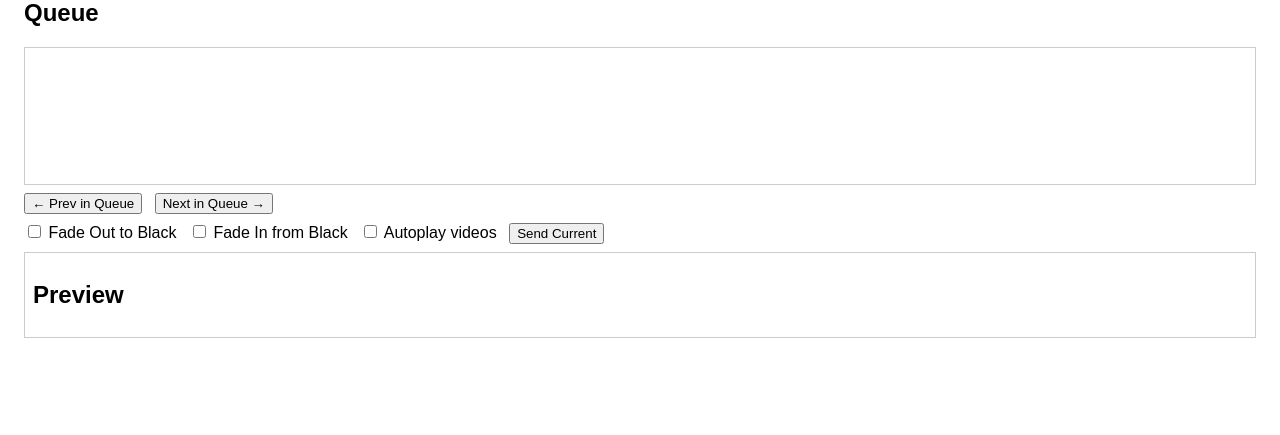
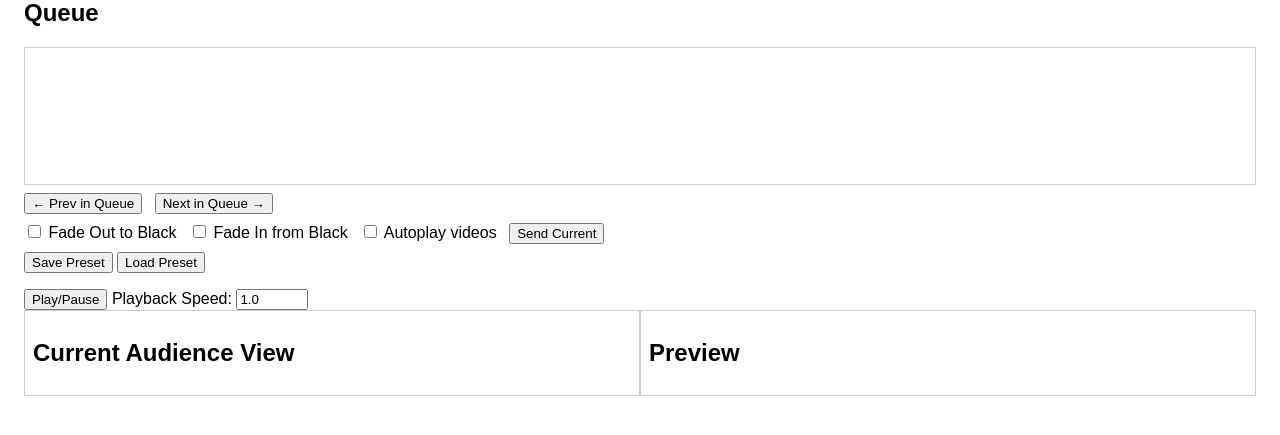
Before and after one commit to JackCapstaff/AudienceApp, a Flask app: template templates/control.html in a window 1280 px wide. Shown: the part 345-780 px from the top of the page. Run offline with Flask 2, Linux system fonts and the light colour scheme; the template is opened without the code that fills it, so the values that code supplies are empty; some libraries are stand-ins or nearby versions.

Commit message:
updates to all

```diff
--- a/app.py
+++ b/app.py
@@ -47,11 +47,16 @@ def on_fade_to_black():
     print("👂 [server] fade_to_black received")
     emit('fade_to_black', broadcast=True)
 
-# Debug handler: play video
-@socketio.on('play_video')
-def on_play_video():
-    print("👂 [server] play_video received")
-    emit('play_video', broadcast=True)
+# Media Controls
+@socketio.on('play_pause_video')
+def on_play_pause_video():
+  print("👂 [server] play_pause_video received")
+  emit('play_pause_video', broadcast=True)
+
+@socketio.on('set_playback_speed')
+def on_set_playback_speed(data):
+  print("👂 [server] set_playback_speed received:", data)
+  emit('set_playback_speed', data, broadcast=True)
 
 # Debug handler: votes (if using polls)
 @socketio.on('vote')
@@ -66,12 +71,12 @@ def favicon():
                                'favicon.ico', mimetype='image/vnd.microsoft.icon')
 
 if __name__ == '__main__':
-    # Make sure to run via `python app.py` in a terminal
-    print("⚙️  Starting SocketIO server…")
+    port = int(os.environ.get('PORT', 5000))
+    print("⚙️  Starting SocketIO server on port", port, "…")
     socketio.run(
         app,
         host='0.0.0.0',
-        port=5000,
+        port=port,
         debug=True,
         use_reloader=True
     )
--- a/templates/control.html
+++ b/templates/control.html
@@ -7,10 +7,12 @@
 
   <!-- 1) Load a matching Socket.IO v4 client from CDN -->
   <script
-    src="https://cdnjs.cloudflare.com/ajax/libs/socket.io/4.5.0/socket.io.min.js"
-    integrity="sha512-+FGF7mOcNq8dkKKWfkpEcJ8/0kgaSqU5unas47gfYXZxslWoUWg1I1l0sT/u5X8iO9VZrKxQ6AzlvbC0l8VRTg=="
+    src="https://cdnjs.cloudflare.com/ajax/libs/socket.io/4.8.1/socket.io.min.js"
+    integrity="sha512-8ExARjWWkIllMlNzVg7JKq9RKWPlJABQUNq6YvAjE/HobctjH/NA+bSiDMDvouBVjp4Wwnf1VP1OEv7Zgjtuxw=="
     crossorigin="anonymous" referrerpolicy="no-referrer">
   </script>
+
+  <script src="https://cdn.jsdelivr.net/npm/sortablejs@latest/Sortable.min.js"></script>
 
   <style>
     body { font-family: sans-serif; padding:1rem; }
@@ -33,7 +35,7 @@
       overflow:hidden;
       background:#111;
     }
-    .asset-tile.selected, .queue-tile.current {
+    .queue-tile.current {
       border-color:#007BFF;
     }
     .asset-tile img, .asset-tile video,
@@ -47,8 +49,26 @@
     }
     #send-options, #queue-controls { margin:0.5rem 0; }
     #send-options label, #queue-controls button { margin-right:0.5rem; }
-    #preview-container { border:1px solid #ccc; padding:0.5rem; }
-    #preview-img, #preview-video { max-width:100%; display:none; }
+    #preview-container, #current-audience-container {
+      border: 1px solid #ccc;
+      padding: 0.5rem;
+      margin-bottom: 0.5rem;
+      width: 50%; /* Take up 50% of the available space */
+      box-sizing: border-box; /* Include padding and border in the width */
+    }
+
+    #preview-area {
+        display: flex; /* Use flexbox to arrange containers side by side */
+        justify-content: space-between; /* Add space between the containers */
+        width: 100%;
+    }
+
+    #current-audience-img, #current-audience-video,
+    #preview-img, #preview-video {
+      max-width: 100%;
+      display: none; /* Initially hidden */
+    }
+    #media-controls { margin-top: 1rem; }
   </style>
 </head>
 <body>
@@ -95,6 +115,26 @@
     <button onclick="sendCurrent()">Send Current</button>
   </div>
 
+    <div id="queue-presets">
+      <button id="save-preset-button">Save Preset</button>
+      <button id="load-preset-button">Load Preset</button>
+    </div>
+
+  <div id="media-controls">
+    <button id="play-pause-button">Play/Pause</button>
+    <label for="playback-speed">Playback Speed:</label>
+    <input type="number" id="playback-speed" min="0.25" max="2.0" step="0.25" value="1.0">
+  </div>
+
+  <div id="preview-area">
+      <div id="current-audience-container">
+        <h2>Current Audience View</h2>
+        <img id="current-audience-img" alt="Current Audience Slide"/>
+        <video id="current-audience-video" controls>
+          <source id="current-audience-source" src="" type="video/mp4">
+        </video>
+      </div>
+
       <div id="preview-container">
         <h2>Preview</h2>
         <img  id="preview-img" alt="Slide preview"/>
@@ -102,11 +142,12 @@
           <source id="preview-source" src="" type="video/mp4">
         </video>
       </div>
+  </div>
 
   <script>
     // --- 1. Setup Socket.IO client + debug ---
     const socket = io();
-    console.log("⚡️ socket.io client loaded, protocol:", io.protocol);
+    console.log("🔗 socket.io client loaded");
     socket.on("connect", () => console.log("✅ socket connected, id=", socket.id));
     socket.on("connect_error", err => console.error("❌ socket connect_error:", err));
 
@@ -140,18 +181,29 @@
 
     function renderQueue() {
       queueEl.innerHTML = '';
-      queue.forEach((item,i) => {
+      queue.forEach((item, i) => {
         const div = document.createElement('div');
-        div.className = 'queue-tile' + (i===currentIdx?' current':'');
-        if (item.type==='slide') {
+        div.className = 'queue-tile' + (i === currentIdx ? ' current' : '');
+
+        // Add click handler for highlighting
+        div.addEventListener('click', () => {
+          currentIdx = i;
+          renderQueue(); // Re-render to update highlighting
+        });
+
+        if (item.type === 'slide') {
           const img = document.createElement('img');
-          img.src = `/static/slides/${item.name}`; div.appendChild(img);
+          img.src = `/static/slides/${item.name}`;
+          div.appendChild(img);
         } else {
           const vid = document.createElement('video');
-          vid.muted=true; vid.src=`/static/media/${item.name}`; div.appendChild(vid);
+          vid.muted = true;
+          vid.src = `/static/media/${item.name}`;
+          div.appendChild(vid);
         }
         const lbl = document.createElement('div');
-        lbl.className = 'tile-label'; lbl.textContent = item.name;
+        lbl.className = 'tile-label';
+        lbl.textContent = item.name;
         div.appendChild(lbl);
         queueEl.appendChild(div);
       });
@@ -163,14 +215,12 @@
       currentIdx = (currentIdx+1)%queue.length;
       console.log("➡️ nextInQueue idx=", currentIdx);
       renderQueue();
-      sendAsset(queue[currentIdx]);
     }
     function prevInQueue() {
       if (!queue.length) return alert('Queue is empty');
       currentIdx = (currentIdx-1+queue.length)%queue.length;
       console.log("⬅️ prevInQueue idx=", currentIdx);
       renderQueue();
-      sendAsset(queue[currentIdx]);
     }
 
     // --- 4. Direct Controls ---
@@ -192,7 +242,7 @@
 
     // --- 5. Send Current Asset ---
     function sendCurrent() {
-      if (currentIdx<0||currentIdx>=queue.length) {
+      if (currentIdx < 0 || currentIdx >= queue.length) {
         return alert('Please queue and select an asset first.');
       }
       sendAsset(queue[currentIdx]);
@@ -202,6 +252,25 @@
       const fadeIn  = document.getElementById('fadein-checkbox').checked;
       const autoplay= document.getElementById('autoplay-checkbox').checked;
       console.log("🚀 sendAsset", asset, { fadeOut, fadeIn, autoplay });
+
+      const currentAudienceImg = document.getElementById('current-audience-img');
+      const currentAudienceVid = document.getElementById('current-audience-video');
+      const currentAudienceSrc = document.getElementById('current-audience-source');
+
+      if (asset.type === 'slide') {
+        currentAudienceVid.style.display = 'none';
+        currentAudienceImg.src = `/static/slides/${asset.name}`;
+        currentAudienceImg.style.display = 'block';
+      } else if (asset.type === 'video') {
+        currentAudienceImg.style.display = 'none';
+        currentAudienceSrc.src = `/static/media/${asset.name}`;
+        currentAudienceVid.load();
+        currentAudienceVid.style.display = 'block';
+        currentAudienceVid.muted = true; // Or false, as needed
+        if (autoplay) {
+            currentAudienceVid.play().catch(console.warn)
+        }
+      }
 
       if (fadeOut) {
         socket.emit('fade_to_black');
@@ -218,20 +287,80 @@
     const previewVid   = document.getElementById('preview-video');
     const previewSrc   = document.getElementById('preview-source');
     queueEl.addEventListener('click', e => {
-      const idx = Array.from(queueEl.children)
-                       .indexOf(e.target.closest('.queue-tile'));
-      if (idx<0) return;
+    const tile = e.target.closest('.queue-tile'); // Find the closest queue tile
+    if (!tile) return; // If not a queue tile, exit
+
+    e.preventDefault(); // Prevent default behavior (like text selection)
+
+    const idx = Array.from(queueEl.children).indexOf(tile);
+    if (idx < 0) return;
     const item = queue[idx];
     console.log("👀 previewing queue item:", item);
-      if (item.type==='slide') {
-        previewVid.style.display='none';
-        previewImg.src=`/static/slides/${item.name}`;
-        previewImg.style.display='block';
+    if (item.type === 'slide') {
+        previewVid.style.display = 'none';
+        previewImg.src = `/static/slides/${item.name}`;
+        previewImg.style.display = 'block';
     } else {
-        previewImg.style.display='none';
-        previewSrc.src=`/static/media/${item.name}`;
+        previewImg.style.display = 'none';
+        previewSrc.src = `/static/media/${item.name}`;
         previewVid.load();
-        previewVid.style.display='block';
+        previewVid.style.display = 'block';
+    }
+});
+
+    // --- 7. Media Controls ---
+    document.getElementById('play-pause-button').addEventListener('click', () => {
+      socket.emit('play_pause_video');
+    });
+
+    document.getElementById('playback-speed').addEventListener('change', (event) => {
+      const speed = parseFloat(event.target.value);
+      socket.emit('set_playback_speed', { speed: speed });
+    });
+
+    // --- 8. Sortable Queue ---
+    new Sortable(queueEl, {
+      animation: 150,
+      onEnd: function (evt) {
+        // Update the queue array based on the new order
+        const temp = queue[evt.oldIndex];
+        queue.splice(evt.oldIndex, 1);
+        queue.splice(evt.newIndex, 0, temp);
+
+        // Update currentIdx if necessary
+        if (currentIdx === evt.oldIndex) {
+            currentIdx = evt.newIndex;
+        } else if (evt.oldIndex < currentIdx && evt.newIndex >= currentIdx) {
+            currentIdx--;
+        } else if (evt.oldIndex > currentIdx && evt.newIndex <= currentIdx) {
+            currentIdx++;
+        }
+
+        renderQueue(); // Re-render the queue
+      }
+    });
+
+        // --- 9. Save and Load Queue Presets ---
+    document.getElementById('save-preset-button').addEventListener('click', () => {
+      const presetName = prompt("Enter a name for the preset:");
+      if (presetName) {
+        localStorage.setItem(`queue_preset_${presetName}`, JSON.stringify(queue));
+        alert(`Preset "${presetName}" saved!`);
+      }
+    });
+
+    document.getElementById('load-preset-button').addEventListener('click', () => {
+      const presetName = prompt("Enter the name of the preset to load:");
+      if (presetName) {
+        const savedQueue = localStorage.getItem(`queue_preset_${presetName}`);
+        if (savedQueue) {
+          queue = JSON.parse(savedQueue);
+          currentIdx = -1; // Reset selected index
+          renderQueue();
+          alert(`Preset "${presetName}" loaded!`);
+        } else {
+          alert(`Preset "${presetName}" not found.`);
+        }
       }
     });
   </script>
```
Also changed, not shown: templates/audience.html (+45 -22 lines). Lines whose indentation alone changed are shown as unchanged.
